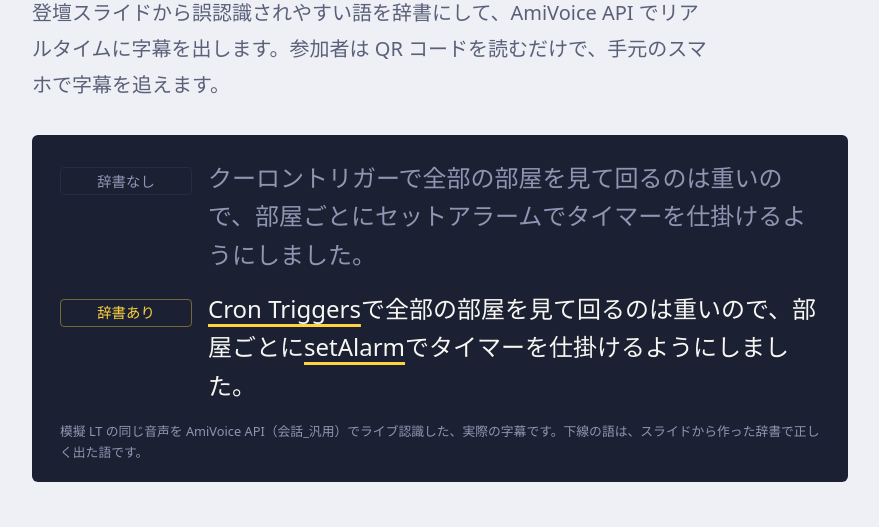
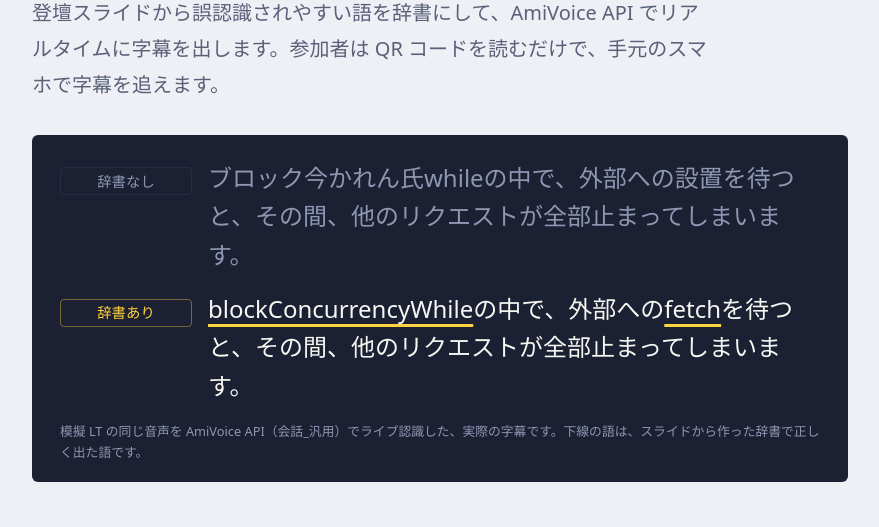
Before and after one commit to ponyo877/amivoice-live, a website built with Vite: page index.html in a window 1280 px wide. Shown: the part 195-722 px from the top of the page, without its empty margins (200-1079 px from the left). Built offline with nearby package versions, Linux system fonts and the light colour scheme; a web font is replaced by a local one.

Commit message:
docs: トップの例を、Irodori-TTS で作った模擬 LT の実測の字幕に差し替える
Co-Authored-By: Claude Opus 5.5 <noreply@anthropic.com>

```diff
--- a/index.html
+++ b/index.html
@@ -24,11 +24,11 @@
         <figure class="hero-demo" aria-label="辞書の有無による字幕の違いの例">
           <div class="demo-row">
             <span class="demo-tag">辞書なし</span>
-            <p class="caption-line is-wrong">クーロントリガーで全部の部屋を見て回るのは重いので、部屋ごとにセットアラームでタイマーを仕掛けるようにしました。</p>
+            <p class="caption-line is-wrong">ブロック今かれん氏whileの中で、外部への設置を待つと、その間、他のリクエストが全部止まってしまいます。</p>
           </div>
           <div class="demo-row">
             <span class="demo-tag is-on">辞書あり</span>
-            <p class="caption-line"><mark class="term">Cron Triggers</mark>で全部の部屋を見て回るのは重いので、部屋ごとに<mark class="term">setAlarm</mark>でタイマーを仕掛けるようにしました。</p>
+            <p class="caption-line"><mark class="term">blockConcurrencyWhile</mark>の中で、外部への<mark class="term">fetch</mark>を待つと、その間、他のリクエストが全部止まってしまいます。</p>
           </div>
           <figcaption>模擬 LT の同じ音声を AmiVoice API（会話_汎用）でライブ認識した、実際の字幕です。下線の語は、スライドから作った辞書で正しく出た語です。</figcaption>
         </figure>
```
